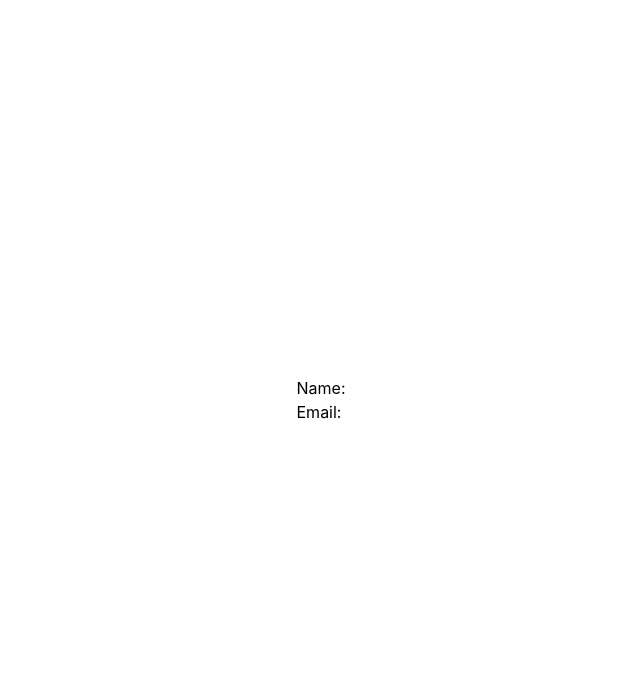
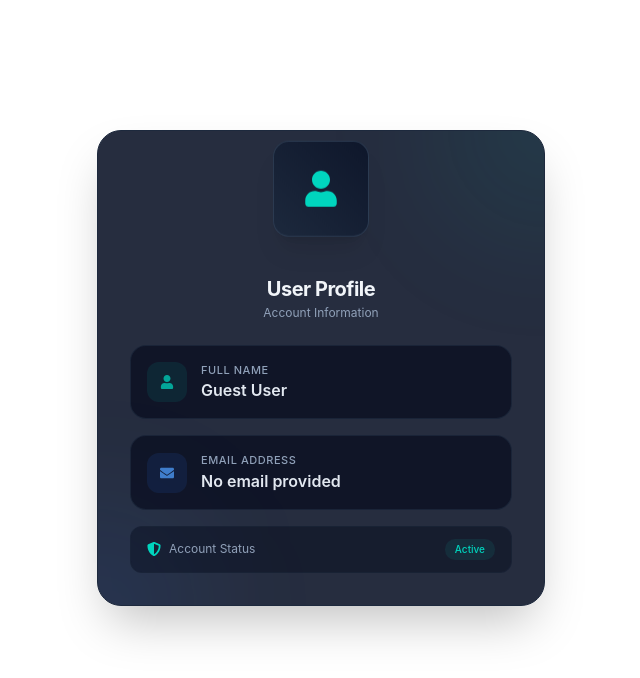
Before and after one commit to merupeshpradhan/NoteSpace, a React (Vite) app in the folder client/: page /profile in a window 1280 px wide. Shown: the top 678 px of the page, without its empty margins (319-959 px from the left). Built offline with nearby package versions, Linux system fonts and the light colour scheme.

Commit message:
feat: enhance user profile display with improved UI and account information

```diff
--- a/client/src/components/UserView/Profile.jsx
+++ b/client/src/components/UserView/Profile.jsx
@@ -1,7 +1,8 @@
 import { useEffect, useState } from "react";
+import { FaUser, FaEnvelope, FaShieldAlt } from "react-icons/fa";
 
 function Profile() {
-  const [user, setUser] = useState("");
+  const [user, setUser] = useState({});
 
   useEffect(() => {
     const storedUser = localStorage.getItem("user");
@@ -10,19 +11,73 @@ function Profile() {
       try {
         setUser(JSON.parse(storedUser));
       } catch (error) {
-        setUser("");
+        setUser({});
       }
     }
   }, []);
 
   return (
-    <section className="w-full h-screen grid justify-items-center items-center">
-      <div className="">
-        <p>
-          <span>Name: </span>
-          {user.name}
-        </p>
-        <p><span>Email: </span>{user.email}</p>
+    <section className="w-full min-h-[calc(100vh-4rem)] flex items-center justify-center p-4 sm:p-6 md:p-8">
+      <div className="relative w-full max-w-md bg-slate-900/90 border border-slate-800 backdrop-blur-xl p-6 sm:p-8 rounded-3xl shadow-2xl overflow-hidden group">
+
+        {/* Subtle decorative moving background glow */}
+        <div className="absolute -top-24 -right-24 w-48 h-48 bg-teal-500/10 rounded-full blur-3xl group-hover:scale-125 transition-transform duration-700"></div>
+        <div className="absolute -bottom-24 -left-24 w-48 h-48 bg-blue-500/10 rounded-full blur-3xl group-hover:scale-125 transition-transform duration-700"></div>
+
+        {/* Header Icon with subtle floating animation */}
+        <div className="relative flex flex-col items-center text-center mb-6">
+          <div className="w-20 h-20 sm:w-24 sm:h-24 rounded-2xl bg-linear-to-tr from-slate-800 to-slate-900 border border-slate-700/80 flex items-center justify-center text-teal-400 shadow-xl mb-4 animate-[bounce_3s_ease-in-out_infinite]">
+            <FaUser className="text-3xl sm:text-4xl" />
+          </div>
+          <h2 className="text-lg sm:text-xl font-bold text-slate-100 tracking-tight">
+            User Profile
+          </h2>
+          <p className="text-xs text-slate-400 mt-0.5">Account Information</p>
+        </div>
+
+        {/* Details Card Content */}
+        <div className="space-y-4 relative">
+          {/* Name Field */}
+          <div className="flex items-center gap-3.5 bg-slate-950/60 border border-slate-800/80 p-3.5 sm:p-4 rounded-2xl transition-all hover:border-slate-700">
+            <div className="w-10 h-10 rounded-xl bg-teal-500/10 flex items-center justify-center text-teal-400 shrink-0">
+              <FaUser className="text-sm animate-pulse" />
+            </div>
+            <div className="overflow-hidden">
+              <span className="text-[11px] font-medium text-slate-400 uppercase tracking-wider block">
+                Full Name
+              </span>
+              <p className="text-sm sm:text-base font-semibold text-slate-200 truncate">
+                {user?.name || "Guest User"}
+              </p>
+            </div>
+          </div>
+
+          {/* Email Field */}
+          <div className="flex items-center gap-3.5 bg-slate-950/60 border border-slate-800/80 p-3.5 sm:p-4 rounded-2xl transition-all hover:border-slate-700">
+            <div className="w-10 h-10 rounded-xl bg-blue-500/10 flex items-center justify-center text-blue-400 shrink-0">
+              <FaEnvelope className="text-sm animate-pulse" />
+            </div>
+            <div className="overflow-hidden">
+              <span className="text-[11px] font-medium text-slate-400 uppercase tracking-wider block">
+                Email Address
+              </span>
+              <p className="text-sm sm:text-base font-semibold text-slate-200 truncate">
+                {user?.email || "No email provided"}
+              </p>
+            </div>
+          </div>
+
+          {/* Status Badge */}
+          <div className="flex items-center justify-between bg-slate-950/40 border border-slate-800/50 px-4 py-3 rounded-xl text-xs text-slate-400">
+            <span className="flex items-center gap-2">
+              <FaShieldAlt className="text-teal-400 text-sm" /> Account Status
+            </span>
+            <span className="px-2.5 py-1 bg-teal-500/10 text-teal-400 font-medium rounded-full text-[10px]">
+              Active
+            </span>
+          </div>
+        </div>
+
       </div>
     </section>
   );
```
